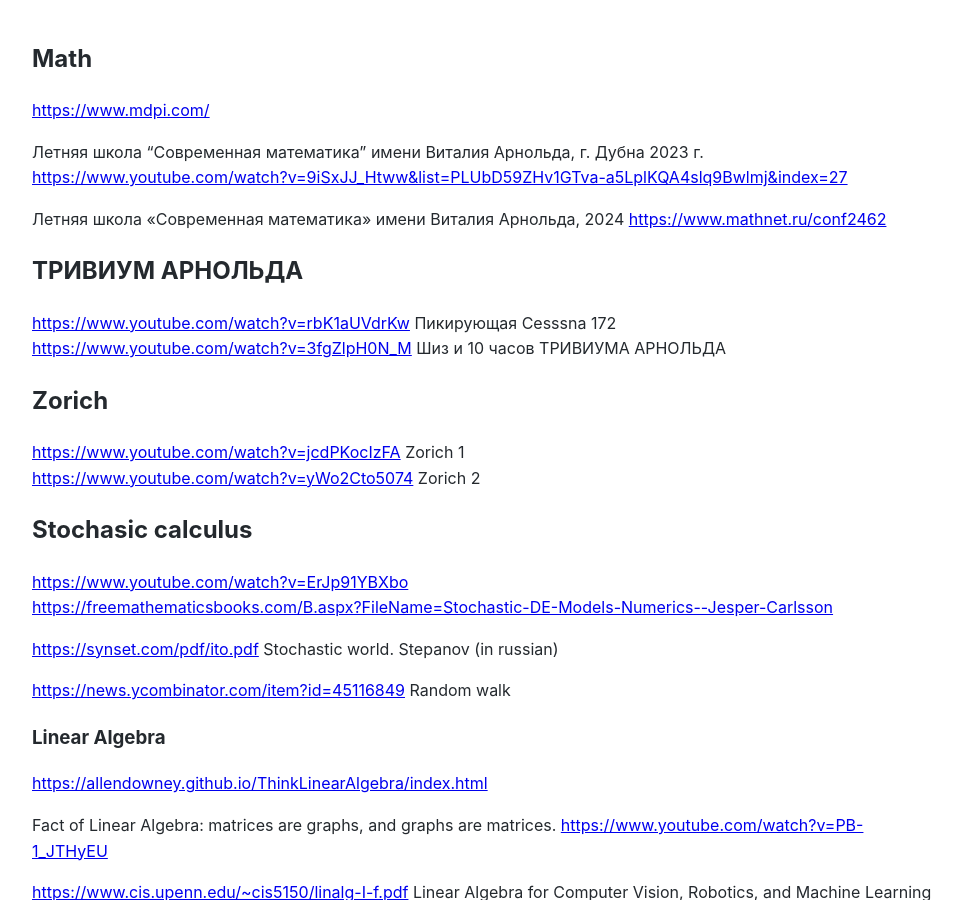
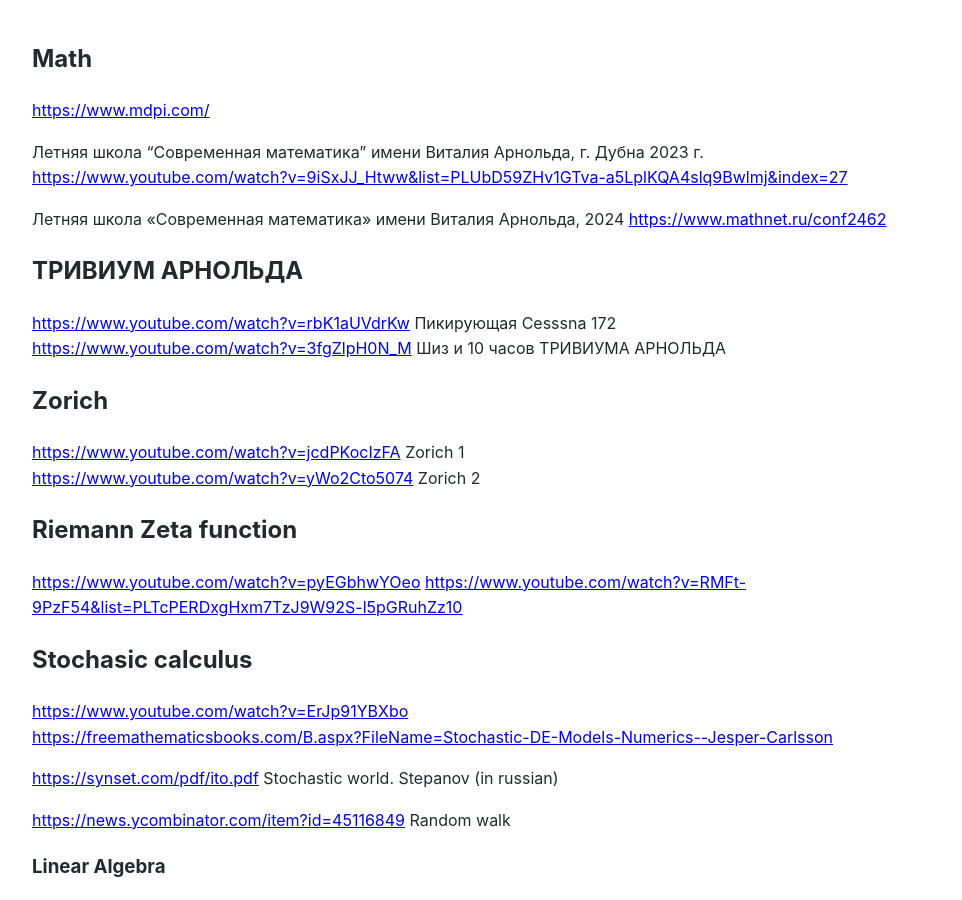
Before and after one commit to Michael-Lubinsky/michael-lubinsky.github.com, a Jekyll site: the page built from math/math.md, in a window 1280 px wide and 900 px high. Shown: the whole window, without its empty margins (158-1120 px from the left). Built offline with Jekyll 4.4.1, drawn with Linux system fonts in a browser that asks for light colours; our own code applies the rules of GitHub Pages for plain Markdown files.

Commit message:
Update math.md

```diff
--- a/math/math.md
+++ b/math/math.md
@@ -15,6 +15,11 @@
 ## Zorich
 <https://www.youtube.com/watch?v=jcdPKocIzFA> Zorich 1
 <https://www.youtube.com/watch?v=yWo2Cto5074> Zorich 2
+
+## Riemann Zeta function
+
+<https://www.youtube.com/watch?v=pyEGbhwYOeo>
+<https://www.youtube.com/watch?v=RMFt-9PzF54&list=PLTcPERDxgHxm7TzJ9W92S-l5pGRuhZz10>
 
 
 ## Stochasic calculus
```
